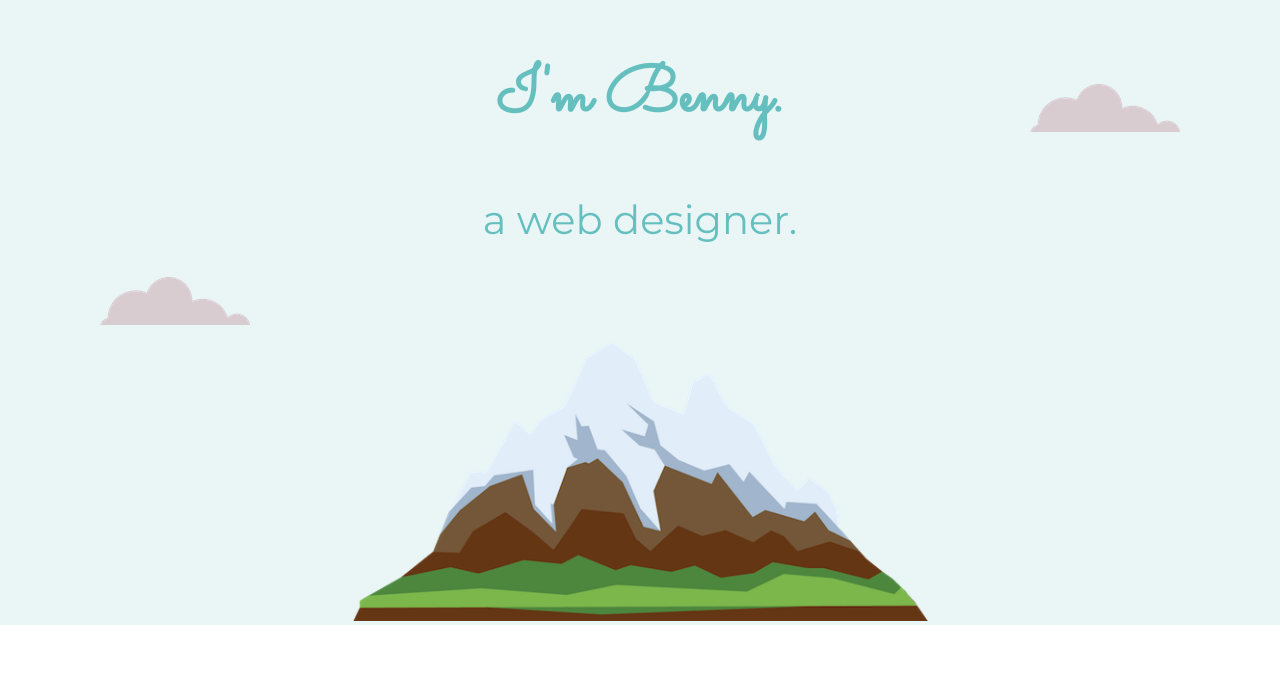
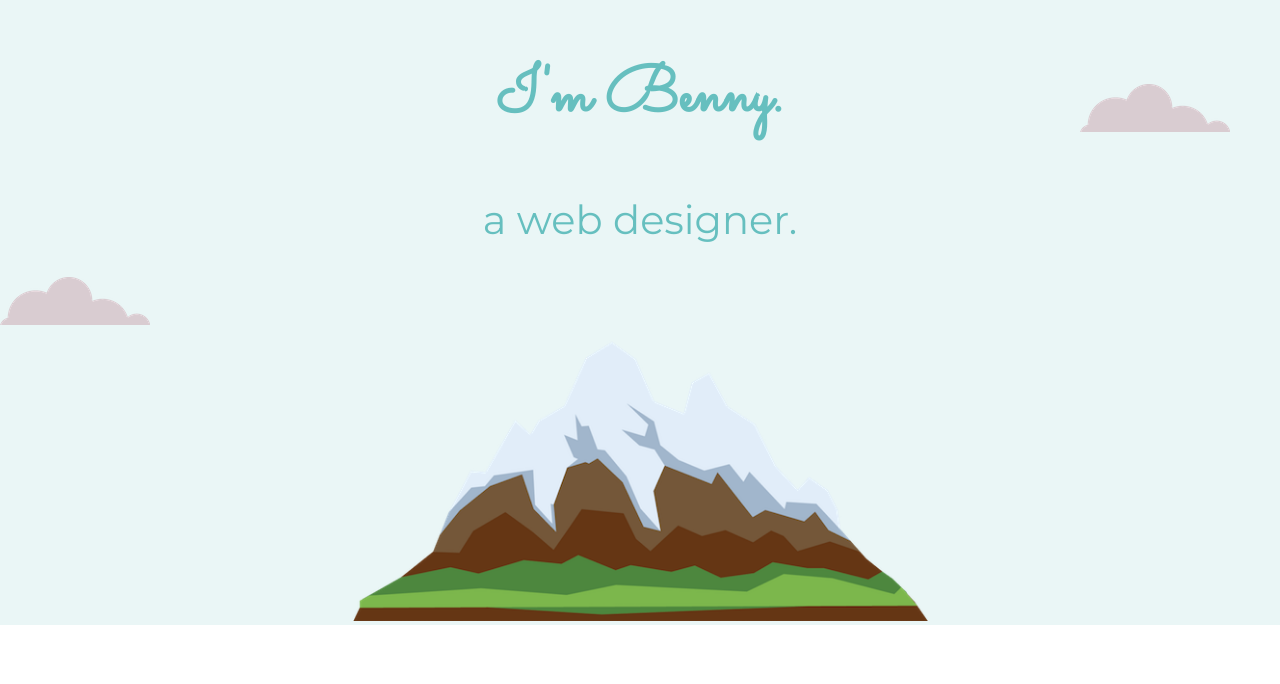
Before and after one commit to BennyLee004/dv, a plain HTML site: page index.html in a window 1280 px wide. Shown: the part 116-800 px from the top of the page. Drawn offline with Linux system fonts and the light colour scheme.

Commit message:
Update styles.css

```diff
--- a/css/styles.css
+++ b/css/styles.css
@@ -73,12 +73,12 @@ p {
 
 
 .top-cloud {
-    position: relative; right: 100px;
+    position: relative; right: 50px;
     float: right;
     top: 100px;
 }
 .bot-cloud {
-    position: absolute; left: 100px;
+    position: absolute; left: 0px;
     float: left;
     bottom: 300px;
 
```
